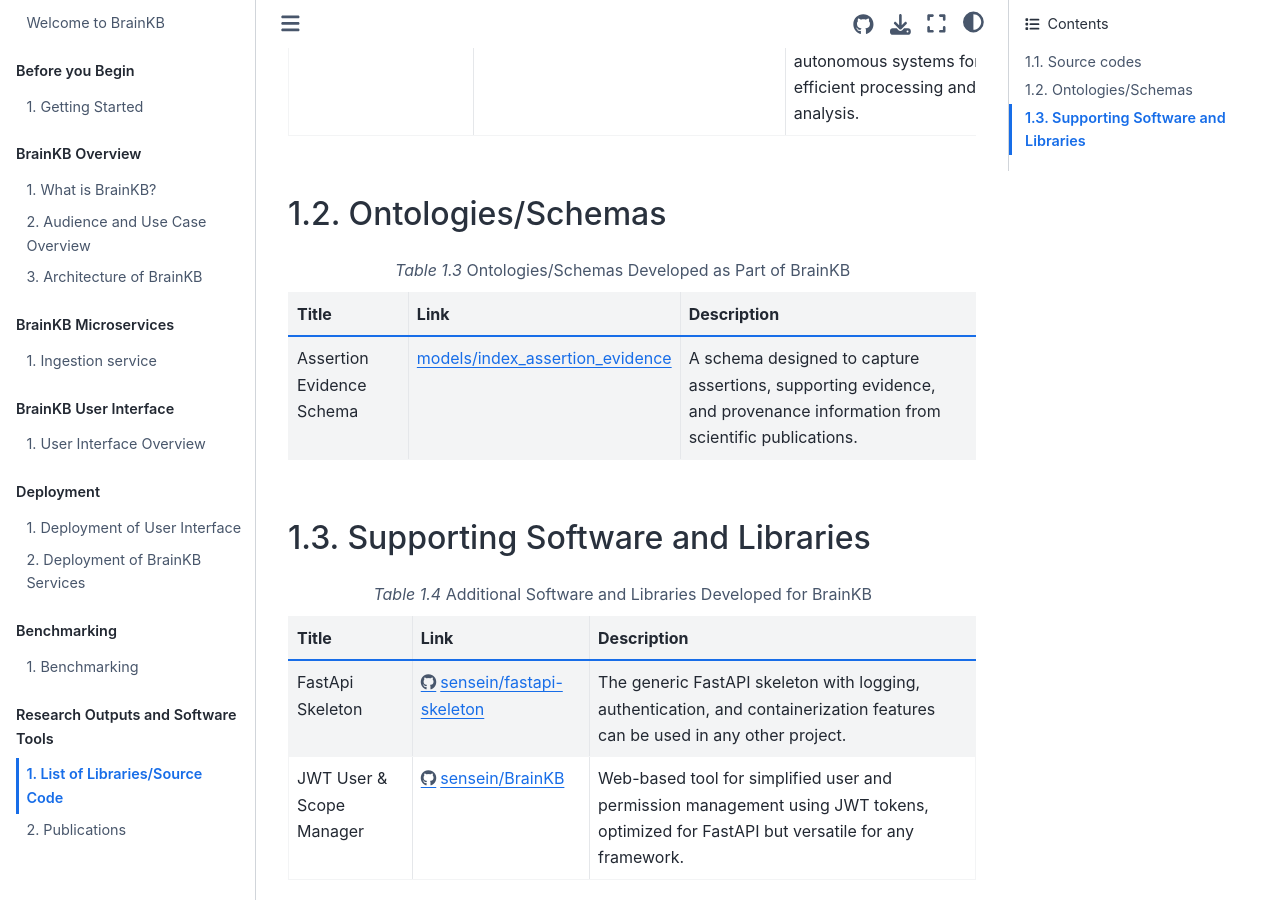
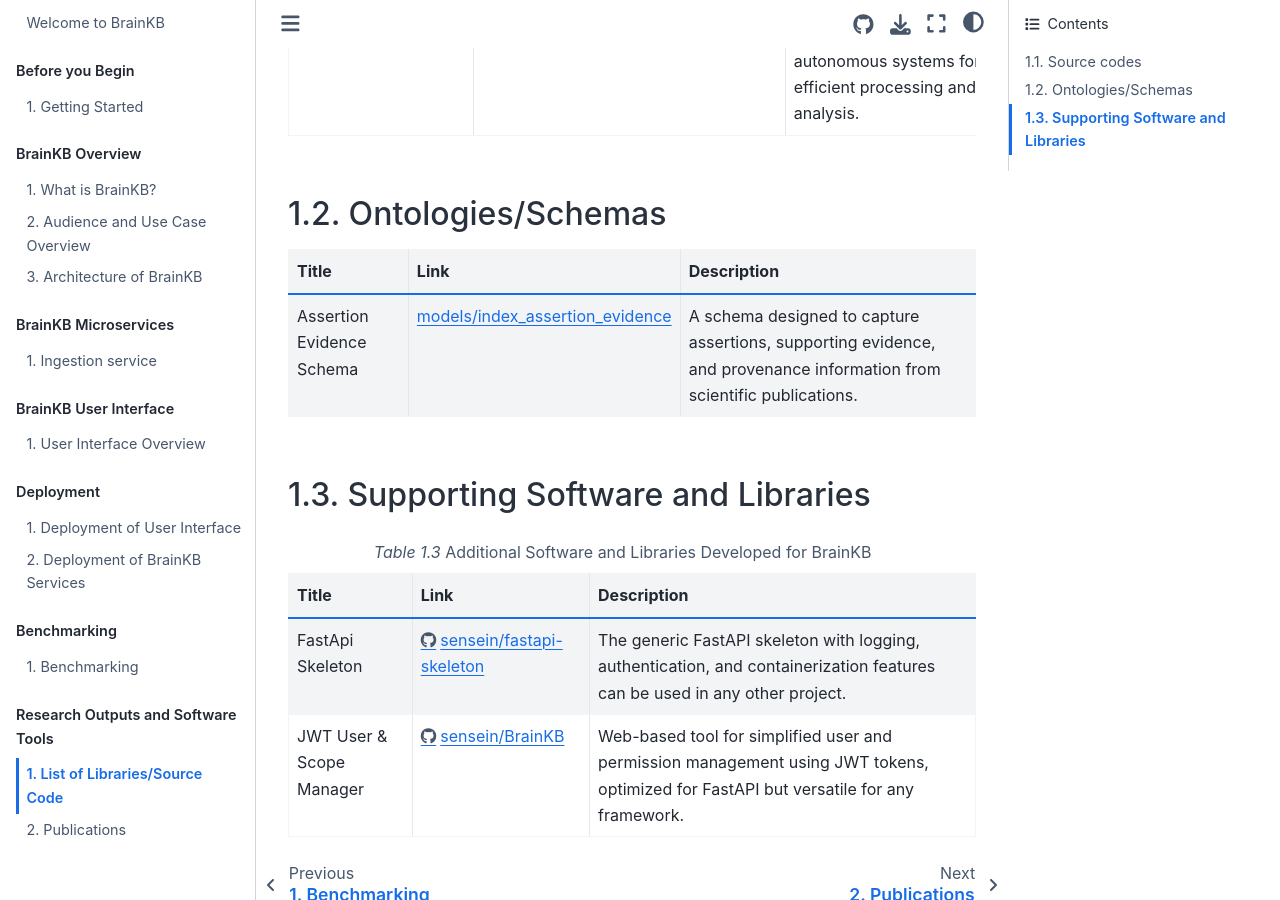
Before and after one commit to sensein/brainkbdocs, a Jupyter Book: the page built from docs/list_of_libaries.md, in a window 1280 px wide and 900 px high, scrolled down 1246 px. Built offline with Jupyter Book 1.0.4 settings and Sphinx 7.4.7 and the Sphinx Book theme 1.1.4, drawn with Linux system fonts in a browser that asks for light colours.

Commit message:
Update docs/list_of_libaries.md
Co-authored-by: Kabilar Gunalan <kabilar.gunalan@gmail.com>

````diff
--- a/docs/list_of_libaries.md
+++ b/docs/list_of_libaries.md
@@ -30,7 +30,7 @@
 ```
 
 ## Ontologies/Schemas
-```{list-table} Ontologies/Schemas Developed as Part of BrainKB
+```{list-table}
 :header-rows: 1
 :name: table_modelsontologies
 
````
